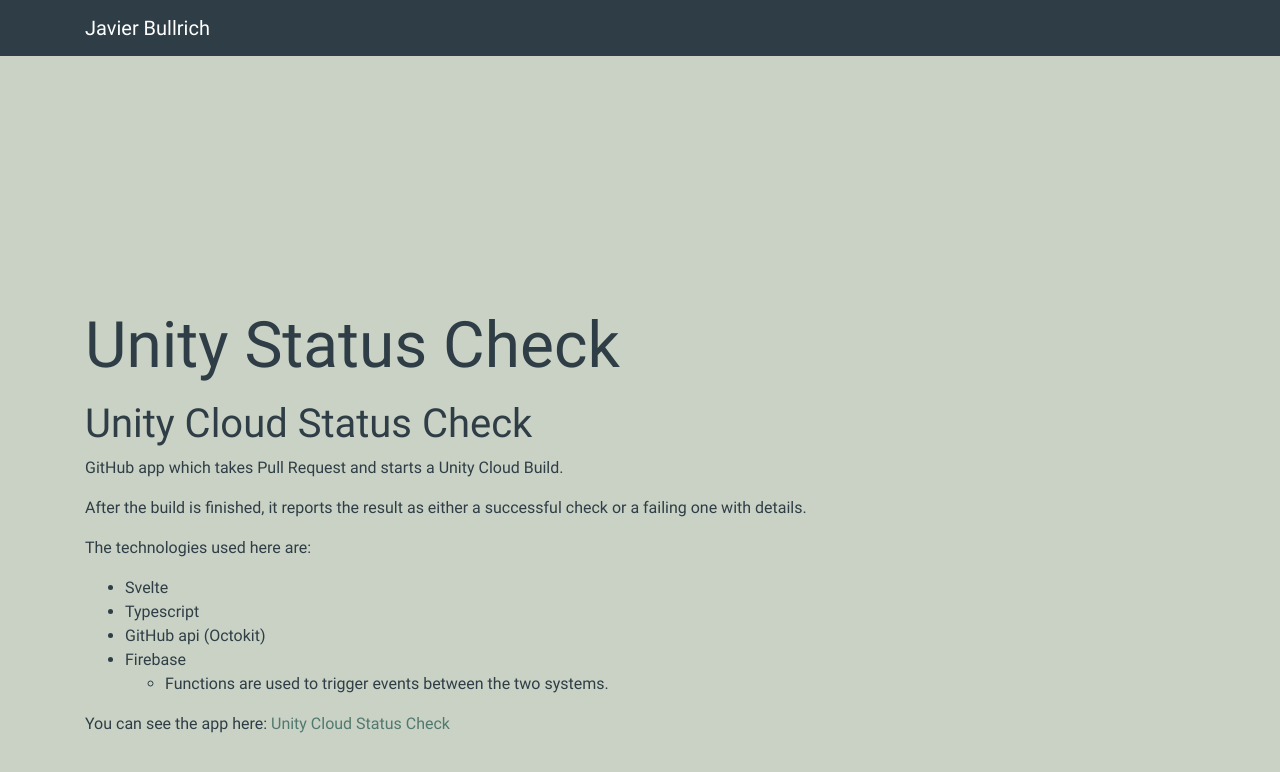
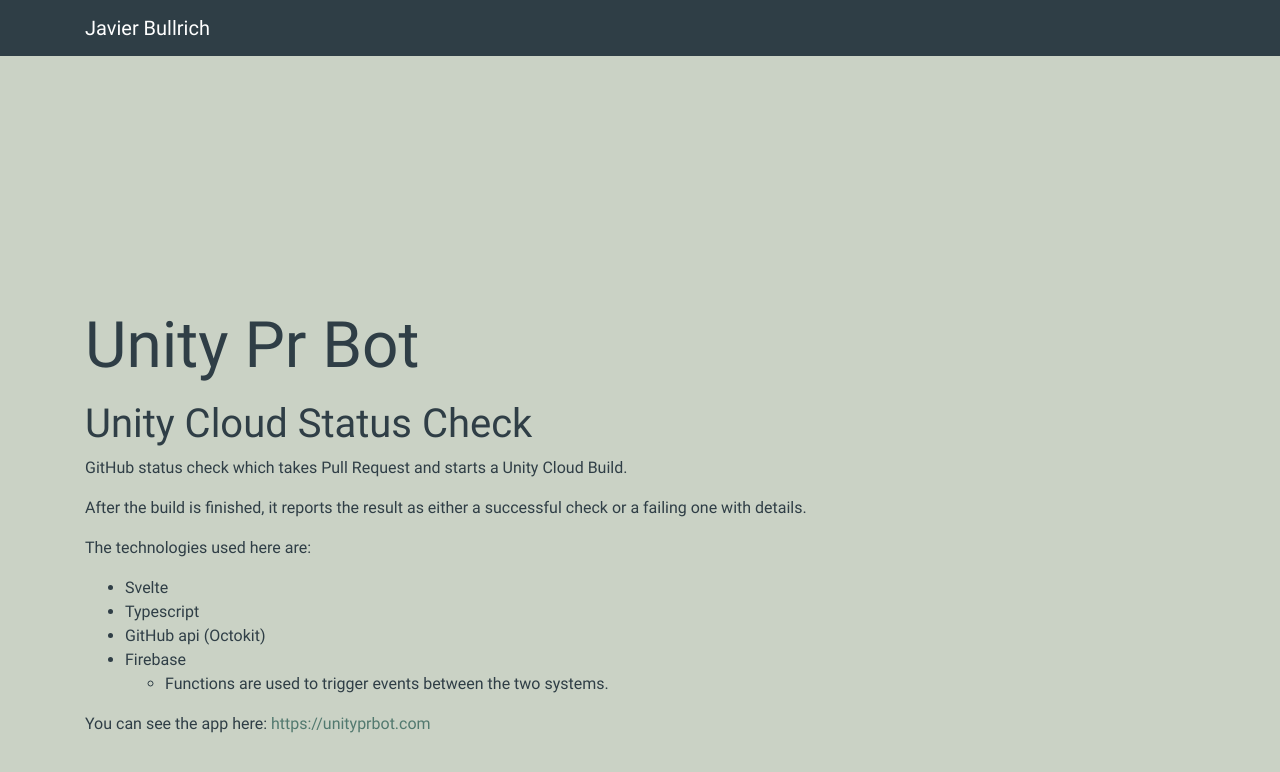
Before and after one commit to Bullrich/bullrich.github.io, a Jekyll site: the page built from _portfolio/2021-10-31-unity-pr-bot.md, in a window 1280 px wide and 900 px high. Shown: the top 772 px of the window. Built offline with Jekyll 4.4.1, drawn with Linux system fonts in a browser that asks for light colours.

Commit message:
updated unity pr bot

```diff
--- a/_portfolio/2021-10-31-unity-status-check.md
+++ b/_portfolio/2021-10-31-unity-pr-bot.md
@@ -1,13 +1,15 @@
 ---
 layout: project
-name: Unity Cloud Status Check
+name: Unity PR Bot
+image: unity-pr-bot.png
 category: other
 technology: Svelte, Typescript, Firebase
+featured: true
 description: GitHub app for Unity Cloud projects
 ---
 # Unity Cloud Status Check
 
-GitHub app which takes Pull Request and starts a Unity Cloud Build.
+GitHub status check which takes Pull Request and starts a Unity Cloud Build.
 
 After the build is finished, it reports the result as either a successful check or a failing one with details.
 
@@ -18,4 +20,4 @@
 - Firebase
     - Functions are used to trigger events between the two systems.
 
-You can see the app here: [Unity Cloud Status Check](https://unity-cloud-ci.web.app/)
+You can see the app here: [https://unityprbot.com](https://unityprbot.com)
```
Also changed, not shown: _portfolio/2020-04-06-swim_tracker.md (+0 -1 lines), _portfolio/2020-06-06-asmdef-debug.md (line endings or trailing spaces), img/portfolio/unity-pr-bot.png (added).
